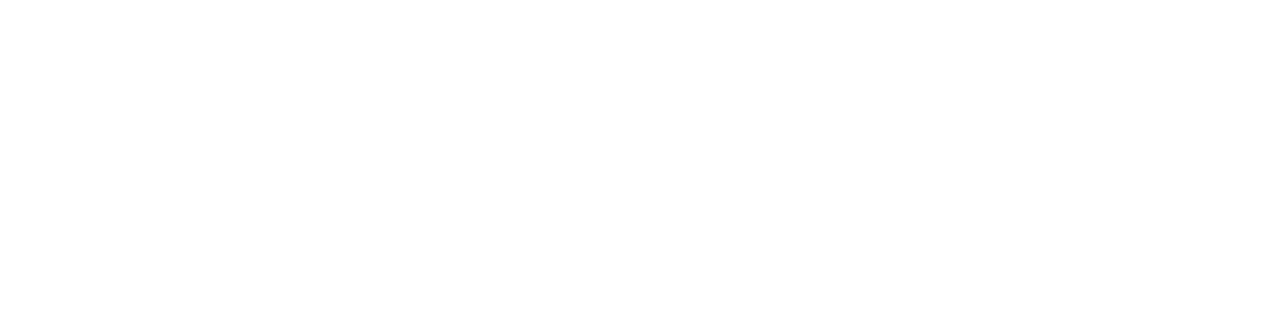
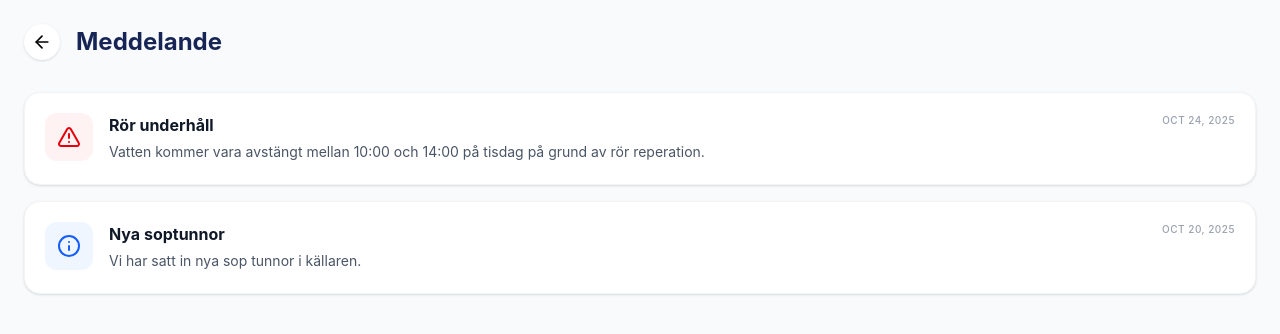
Before and after one commit to Leoslek/Fasitghet, a React (Vite) app in the folder my-react-app/: page /announcements in a window 1280 px wide. Before the commit this address had no page. Shown: the top 334 px of the page. Built offline with nearby package versions, Linux system fonts and the light colour scheme.

Commit message:
AnnouncementPage.jsx
La till announcements sidan + avinstallera och installerade package-lock.json

```diff
--- /dev/null
+++ b/my-react-app/src/AnnouncementsPage.jsx
@@ -0,0 +1,59 @@
+import React from 'react';
+import { useNavigate } from 'react-router-dom';
+import { ArrowLeft, Megaphone, Info, AlertTriangle } from 'lucide-react';
+
+const AnnouncementsPage = () => {
+    const navigate = useNavigate();
+
+    const announcements = [
+        {
+            id: 1,
+            title: "Rör underhåll",
+            content: "Vatten kommer vara avstängt mellan 10:00 och 14:00 på tisdag på grund av rör reperation.",
+            date: "Oct 24, 2025",
+            type: "Viktigt",
+            icon: <AlertTriangle className="text-red-600" size={24} />
+        },
+        {
+            id: 2,
+            title: "Nya soptunnor",
+            content: "Vi har satt in nya sop tunnor i källaren.",
+            date: "Oct 20, 2025",
+            type: "Info",
+            icon: <Info className="text-blue-600" size={24} />
+        }
+    ];
+
+    return (
+        <div className="min-h-screen bg-gray-50 p-6 pb-24">
+            <div className="flex items-center gap-4 mb-8">
+                <button onClick={() => navigate(-1)} className="p-2 bg-white rounded-full shadow-sm">
+                    <ArrowLeft size={20}/>
+                </button>
+                <h1 className="text-2xl font-bold text-blue-950">Meddelande</h1>
+            </div>
+
+            <div className="space-y-4">
+                {announcements.map((item) => (
+                    <div key={item.id} className="bg-white p-5 rounded-2xl shadow-sm border border-gray-100">
+                        <div className="flex items-start gap-4">
+                            <div className={`p-3 rounded-xl ${item.type === 'Viktigt' ? 'bg-red-50' : 'bg-blue-50'}`}>
+                                {item.icon}
+                            </div>
+                            <div className="flex-1">
+                                <div className="flex justify-between items-start mb-1">
+                                    <h3 className="font-bold text-gray-900">{item.title}</h3>
+                                    <span className="text-[10px] text-gray-400 font-medium uppercase tracking-wider">{item.date}</span>
+                                </div>
+                                <p className="text-sm text-gray-600 leading-relaxed">
+                                    {item.content}
+                                </p>
+                            </div>
+                        </div>
+                    </div>
+                ))}
+            </div>
+        </div>
+    )
+}
+export default AnnouncementsPage;
--- a/my-react-app/src/App.jsx
+++ b/my-react-app/src/App.jsx
@@ -7,6 +7,7 @@ import IssuesPage from "./IssuesPage.jsx"
 import ReportIssuesPage from "./ReportIssuesPage.jsx";
 import { IssuesProvider } from "./IssuesContext.jsx";
 import Profile from "./Profile.jsx";
+import AnnouncementsPage from "./AnnouncementsPage.jsx";
 
 function App() {
   return (
@@ -22,6 +23,7 @@ function App() {
           <Route path="/issues" element={<IssuesPage />} />
           <Route path="/report-issues" element={<ReportIssuesPage />} />
           <Route path="/profile" element={<Profile />} />
+          <Route path="/announcements" element={<AnnouncementsPage />} />
         </Routes>
       </BrowserRouter>
     </IssuesProvider>
--- a/my-react-app/src/Dashboard.jsx
+++ b/my-react-app/src/Dashboard.jsx
@@ -115,7 +115,7 @@ const Dashboard = () => {
       </header>
 
       <main className="px-6 space-y-6">
-        <section className="bg-white p-6 rounded-2xll shadow-sm border border-gray-100">
+        <section className="bg-white p-6 rounded-2xl shadow-sm border border-gray-100">
           <div className="flex justify-between items-center mb-4">
             <h2 className="text-lg font-bold text-gray-800 flex items-center gap-2">
               <Megaphone size={20} /> Meddelanden
```
Also changed, not shown: 1 other file (tests, documents, lock files or other folders).
